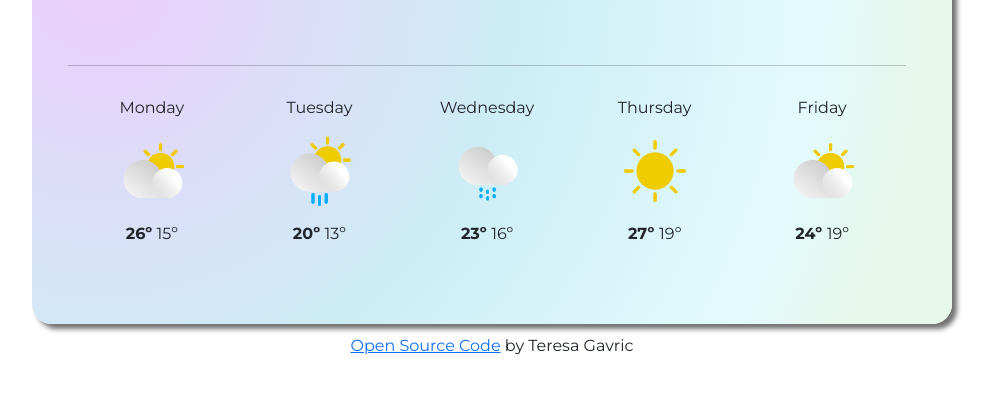
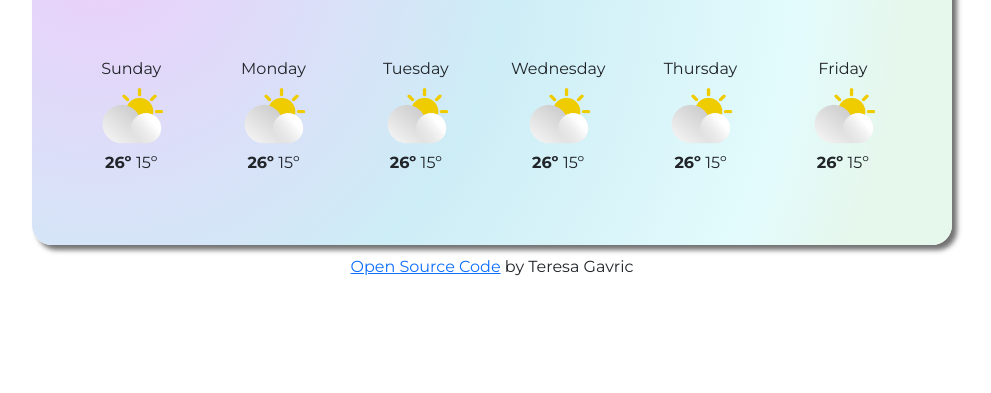
Before and after one commit to ter-gav/weather_app_project, a plain HTML site: page index.html in a window 1280 px wide. Shown: the part 329-722 px from the top of the page, without its empty margins (148-1139 px from the left). Drawn offline with nearby package versions, Linux system fonts and the light colour scheme; no server answers.

Commit message:
changed html weather forecast and added the html to javascript

```diff
--- a/index.html
+++ b/index.html
@@ -96,54 +96,8 @@
           </ul>
         </div>
 
-        <div class="forecast">
-          <div class="row align-items-start upcoming-days">
-            <hr />
-            <div class="col">Monday</div>
-            <div class="col">Tuesday</div>
-            <div class="col">Wednesday</div>
-            <div class="col">Thursday</div>
-            <div class="col">Friday</div>
-          </div>
-          <div class="row align-items-start upcoming-days">
-            <div class="col">
-              <img src="images/partly-cloudy.png" alt="weather" />
-            </div>
-            <div class="col">
-              <img src="images/sun-and-rain.png" alt="weather" />
-            </div>
-            <div class="col">
-              <img src="images/rainy.png" alt="weather" />
-            </div>
-            <div class="col">
-              <img src="images/sunshine.png" alt="weather" />
-            </div>
-            <div class="col">
-              <img src="images/partly-cloudy.png" alt="weather" />
-            </div>
-          </div>
-          <div class="row align-items-start upcoming-days">
-            <div class="col">
-              <span class="max-temperature">26º </span
-              ><span class="min-temperature">15º</span>
-            </div>
-            <div class="col">
-              <span class="max-temperature">20º </span
-              ><span class="min-temperature">13º</span>
-            </div>
-            <div class="col">
-              <span class="max-temperature">23º </span
-              ><span class="min-temperature">16º</span>
-            </div>
-            <div class="col">
-              <span class="max-temperature">27º </span
-              ><span class="min-temperature">19º</span>
-            </div>
-            <div class="col">
-              <span class="max-temperature">24º </span
-              ><span class="min-temperature">19º</span>
-            </div>
-          </div>
+        <div class="forecast" id="weather-forecast">
+          <hr />
         </div>
       </div>
       <div class="bottom-text">
--- a/src/script.js
+++ b/src/script.js
@@ -26,6 +26,27 @@ function getCurrentDay(date) {
 let dateElement = document.querySelector("#current-day");
 let currentTime = new Date();
 dateElement.innerHTML = getCurrentDay(currentTime);
+
+function displayForecast() {
+  let forecastElement = document.querySelector("#weather-forecast");
+  let forecastHTML = `<div class="row">`;
+  let days = ["Sunday", "Monday", "Tuesday", "Wednesday", "Thursday", "Friday"];
+
+  days.forEach(function (day) {
+    forecastHTML =
+      forecastHTML +
+      `<div class="col-2">
+     <div class="weather-forecast-date">${day}</div>
+     <img src="images/partly-cloudy.png" alt="weather" />
+     <div class="weather-forecast-temperatures">
+       <span class="max-temperature">26º </span>
+       <span class="min-temperature">15º</span>
+     </div>
+     </div>`;
+  });
+  forecastHTML = forecastHTML + `</div>`;
+  forecastElement.innerHTML = forecastHTML;
+}
 
 function showTemperature(response) {
   document.querySelector(".current-city h1").innerHTML = response.data.name;
@@ -166,3 +187,4 @@ let currentLocation = document.querySelector("#current-button");
 currentLocation.addEventListener("click", showLocation);
 
 searchCity("Berlin");
+displayForecast();
```
